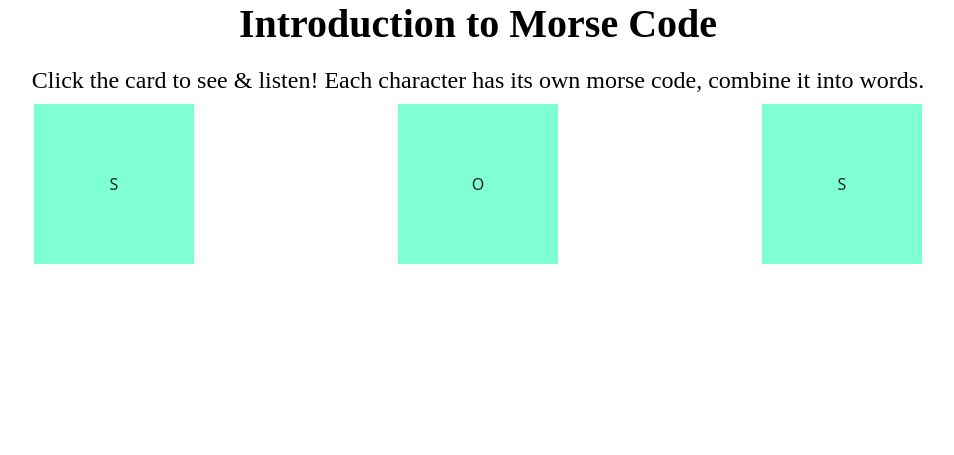
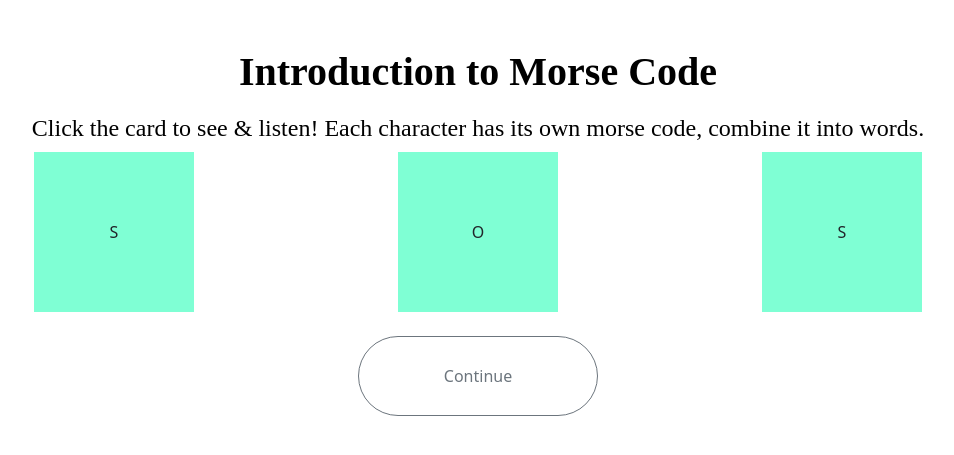
Before and after one commit to Jiaxin-yyjx/MorseCode, a Flask app: page /intro in a window 1280 px wide. Shown: the part 56-511 px from the top of the page, without its empty margins (162-1116 px from the left). Run offline with Flask 3, Linux system fonts and the light colour scheme; some libraries are stand-ins or nearby versions.

Commit message:
add button

```diff
--- a/server.py
+++ b/server.py
@@ -6,6 +6,13 @@ from collections import UserString
 app = Flask(__name__)
 
 # Data
+words = {
+    0: "SOS",
+    1: "HELLO",
+    2: "THANKS",
+    3: "LOVE",
+    4: "QRV"
+}
 
 # Functions
 
@@ -22,11 +29,17 @@ def menuchar():
     letters_row1 = [chr(i) for i in range(65, 75)]  # A-J
     letters_row2 = [chr(i) for i in range(75, 84)]  # K-S
     letters_row3 = [chr(i) for i in range(84, 91)]  # T-Z
-    words = ["SOS","HELLO","THANKS","LOVE","QRV"]
     return render_template('menuchar.html', letters_row1=letters_row1, letters_row2=letters_row2, letters_row3=letters_row3, words=words)
 
-@app.route('/wordlearning/<word>')
-def word_learning(word):
-    return render_template('wordlearning.html', word=word)
+@app.route('/wordlearning/<int:index>')
+def word_learning(index):
+    return render_template('wordlearning.html', index=index, words=words, word=words[index])
+@app.route('/finishedlearning')
+def finished_learning():
+    return render_template('finishedlearning.html')
+@app.route('/start')
+def start():
+    return render_template('start.html')
+
 if __name__ == "__main__":
     app.run(debug=True)
--- a/static/main.css
+++ b/static/main.css
@@ -51,6 +51,12 @@
 
 /* Learn Part */
 /* Intro */
+.intropart {
+    display: flex;
+    flex-direction: column;
+    justify-content: center;
+    padding-top: 3rem;
+}
 .introduction {
     color: #000;
     text-align: center;
@@ -184,4 +190,32 @@
 .addoneline {
     border-left: 1px solid #000;
 }
+/* finished page */
+.finished {
+    display: flex;
+    flex-direction: column;
+    justify-content: center;
+}
+.buttonlayout {
+    display: inline-block;
+    width: 15rem;
+    height: 5rem;
+    margin-top: 5rem;
+}
+/* start page */
+.startpage {
+    display: flex;
+    flex-direction: column;
+    justify-content: center;
+    padding-top: 3rem;
+}
+
+.spbuttonlayout {
+    display: inline-block;
+    width: 15rem;
+    height: 5rem;
+    margin-top: 1.5rem;
+    margin-bottom: 1.5rem;
+    border-radius: 3rem;
+}
 /* Quiz Part */
--- a/templates/introduction.html
+++ b/templates/introduction.html
@@ -3,7 +3,7 @@
 {% block content %}
 <script type="text/javascript" src="{{ url_for('static', filename = 'learn.js') }}"></script>
 
-<div class="title">
+<div class="intropart">
     <div class="introduction">
         Introduction to Morse Code
     </div>
@@ -28,6 +28,11 @@
                 </div>
             </div>
         </div>
+        <div class="row justify-content-center deletemargin text-layout">
+            <a href="{{ url_for('start') }}">
+                <button class="spbuttonlayout btn btn-outline-secondary">Continue</button>
+            </a>
+        </div>
     </div>
 </div>
 
--- a/templates/menuchar.html
+++ b/templates/menuchar.html
@@ -52,9 +52,9 @@
         </div>
         <div class="container">
             <div class="row justify-content-md-center onerowchar">
-                {% for word in words %}
+                {% for index, word in words.items() %}
                 <div class="col-md-auto wordbutton">
-                    <a class="buttontext"href="{{ url_for('word_learning', word=word)}}">{{ word }}</a>
+                    <a class="buttontext"href="{{ url_for('word_learning',index=index)}}">{{ word }}</a>
                 </div>
                 {% endfor %}
             </div>
```
Also changed, not shown: templates/finishedlearning.html (added, +22 -0 lines), templates/start.html (added, +21 -0 lines), templates/wordlearning.html (+12 -1 lines).
